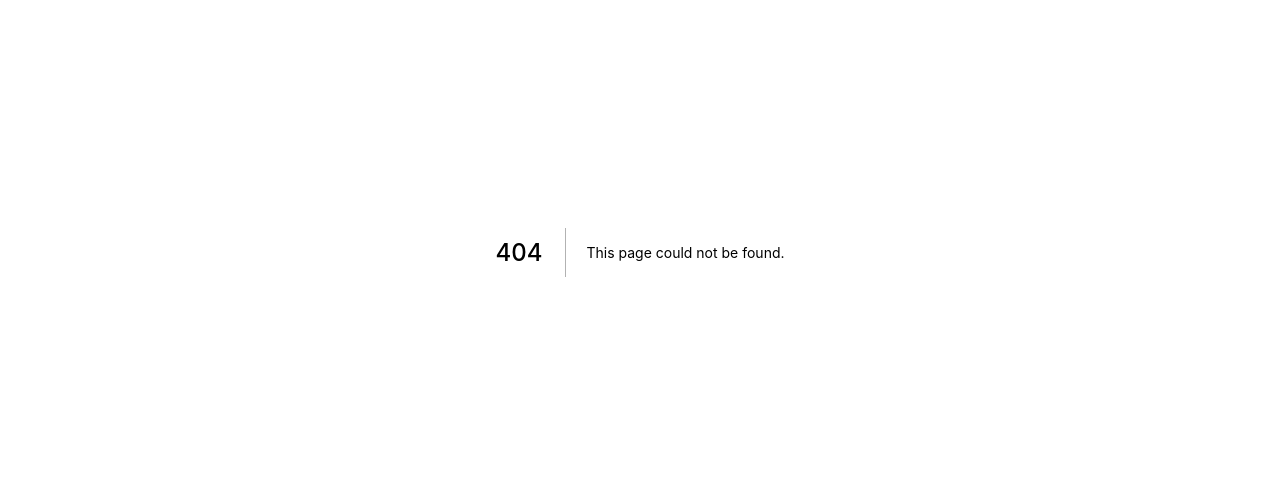
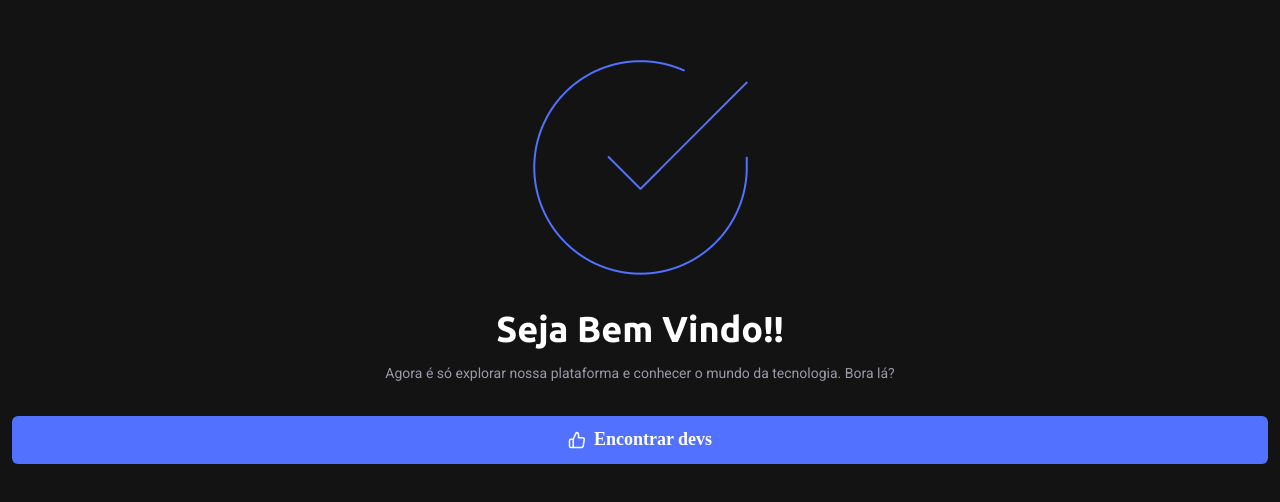
Before and after one commit to hackateam-exreact/frontend, a Next.js app: page /dev/welcome in a window 1280 px wide. Before the commit this address had no page. Shown: the part 148-650 px from the top of the page. Built offline with nearby package versions, Linux system fonts and the light colour scheme.

Commit message:
Create welcome page for devs

```diff
--- /dev/null
+++ b/src/pages/dev/welcome.tsx
@@ -0,0 +1,49 @@
+import { Heading, Icon, Image, Text, VStack } from '@chakra-ui/react'
+
+import { Button } from 'components/Button'
+import { Container } from '../../components/Container'
+import { FiThumbsUp } from 'react-icons/fi'
+import Head from 'next/head'
+import Router from 'next/router'
+
+export default function WelcomePage() {
+  return (
+    <>
+      <Head>
+        <title>Bem-vindo | Devspot</title>
+      </Head>
+
+      <Container
+        alignItems="center"
+        justifyContent="center"
+        w="100vw"
+        h="100vh"
+      >
+        <VStack spacing="3" w="fit-content">
+          <Image
+            src="/img/check-circle.png"
+            alt="Check Circle"
+            w="255px"
+            h="255px"
+            objectFit="cover"
+          />
+
+          <Heading>Seja Bem Vindo!!</Heading>
+          <Text align="justify" fontSize="sm" color="gray.500">
+            Agora é só explorar nossa plataforma e conhecer o mundo da
+            tecnologia. Bora lá?
+          </Text>
+        </VStack>
+        <Button
+          leftIcon={<Icon as={FiThumbsUp} />}
+          fullWidth={true}
+          size="lg"
+          mt="8"
+          onClick={() => Router.push('/')}
+        >
+          Encontrar devs
+        </Button>
+      </Container>
+    </>
+  )
+}
```
Also changed, not shown: public/img/check-circle.png (added).
